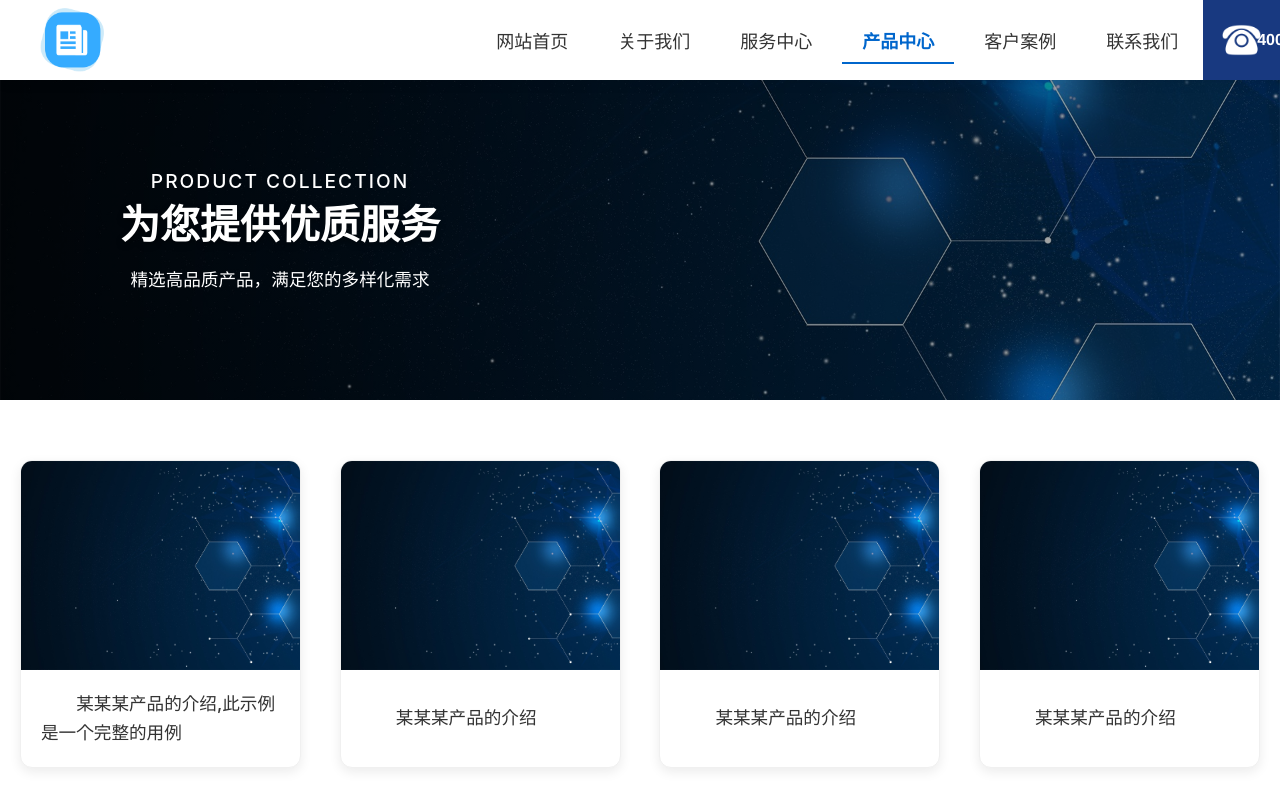
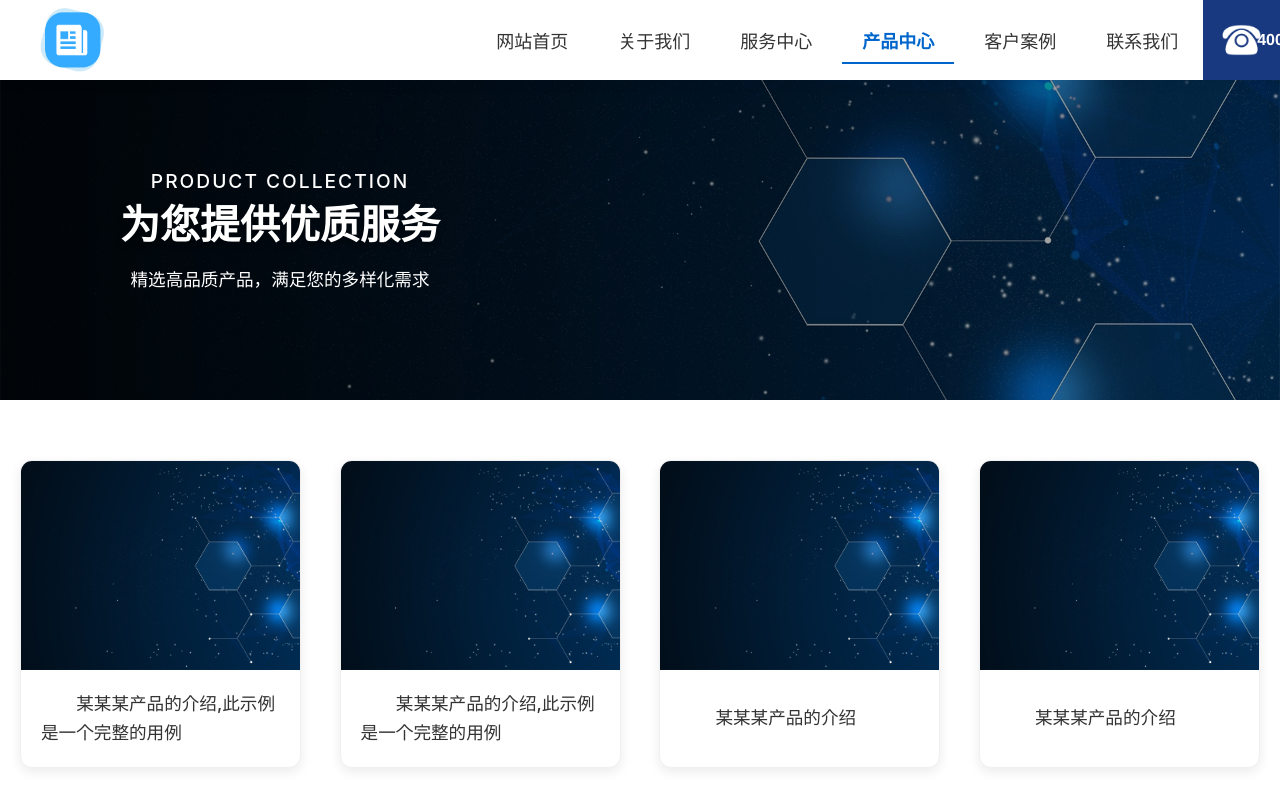
Before and after one commit to 111AAD/demo, a Vue app: page /product in a window 1280 px wide. Shown: the top 800 px of the page. Built offline with nearby package versions, Linux system fonts and the light colour scheme.

Commit message:
2025.12.2

```diff
--- a/src/views/product/ProductPage.vue
+++ b/src/views/product/ProductPage.vue
@@ -64,6 +64,7 @@ onUnmounted(() => {
     window.removeEventListener('scroll', handleScroll)
 })
 const productList = [
+    { id: 0, img: require('@/assets/bg.jpg'), alt: '图片15', des: "某某某产品的介绍,此示例是一个完整的用例" },
     { id: 1, img: require('@/assets/bg.jpg'), alt: '图片1', des: "某某某产品的介绍,此示例是一个完整的用例" },
     { id: 2, img: require('@/assets/bg.jpg'), alt: '图片2', des: "某某某产品的介绍" },
     { id: 3, img: require('@/assets/bg.jpg'), alt: '图片3', des: "某某某产品的介绍" },
@@ -78,7 +79,6 @@ const productList = [
     { id: 12, img: require('@/assets/bg.jpg'), alt: '图片12', des: "某某某产品的介绍" },
     { id: 13, img: require('@/assets/bg.jpg'), alt: '图片13', des: "某某某产品的介绍,此示例是一个完整的用例" },
     { id: 14, img: require('@/assets/bg.jpg'), alt: '图片14', des: "某某某产品的介绍,此示例是一个完整的用例" },
-    { id: 15, img: require('@/assets/bg.jpg'), alt: '图片15', des: "某某某产品的介绍,此示例是一个完整的用例" },
 ];
 
 const pageSize = 6;
@@ -99,8 +99,7 @@ const change = (newPage) => {
 
 const toDetail = (item) => {
     router.push({
-        path: '/productDetail',
-        query: { id: item.id }
+        path:`/products/${item.id}`
     });
 }
 
--- a/src/views/product/productDetail.vue
+++ b/src/views/product/productDetail.vue
@@ -5,12 +5,10 @@
             <p class="product-subtitle">{{ product.description }}</p>
             <span class="product-version">版本 {{ product.version }}</span>
         </div>
-
         <div class="product-content">
             <div class="product-image">
                 <img :src="product.image" :alt="product.name">
             </div>
-
             <div class="product-details">
                 <h2 class="section-title">产品特性</h2>
                 <ul class="features-list">
@@ -51,8 +49,6 @@
 
 <script setup>
 import { ref, computed } from 'vue';
-
-
 const props = defineProps({
     id: {
         type: [Number, String],
```
